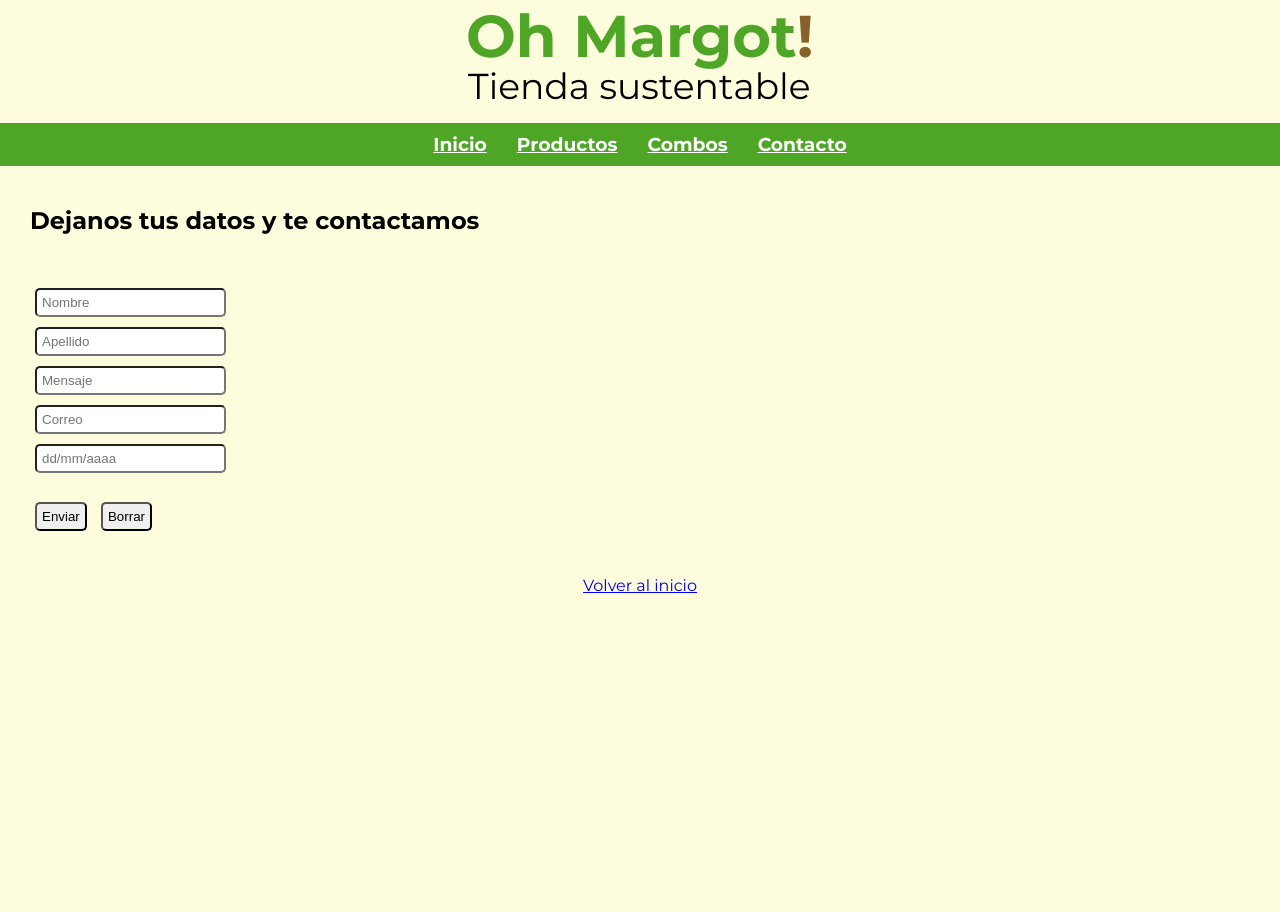
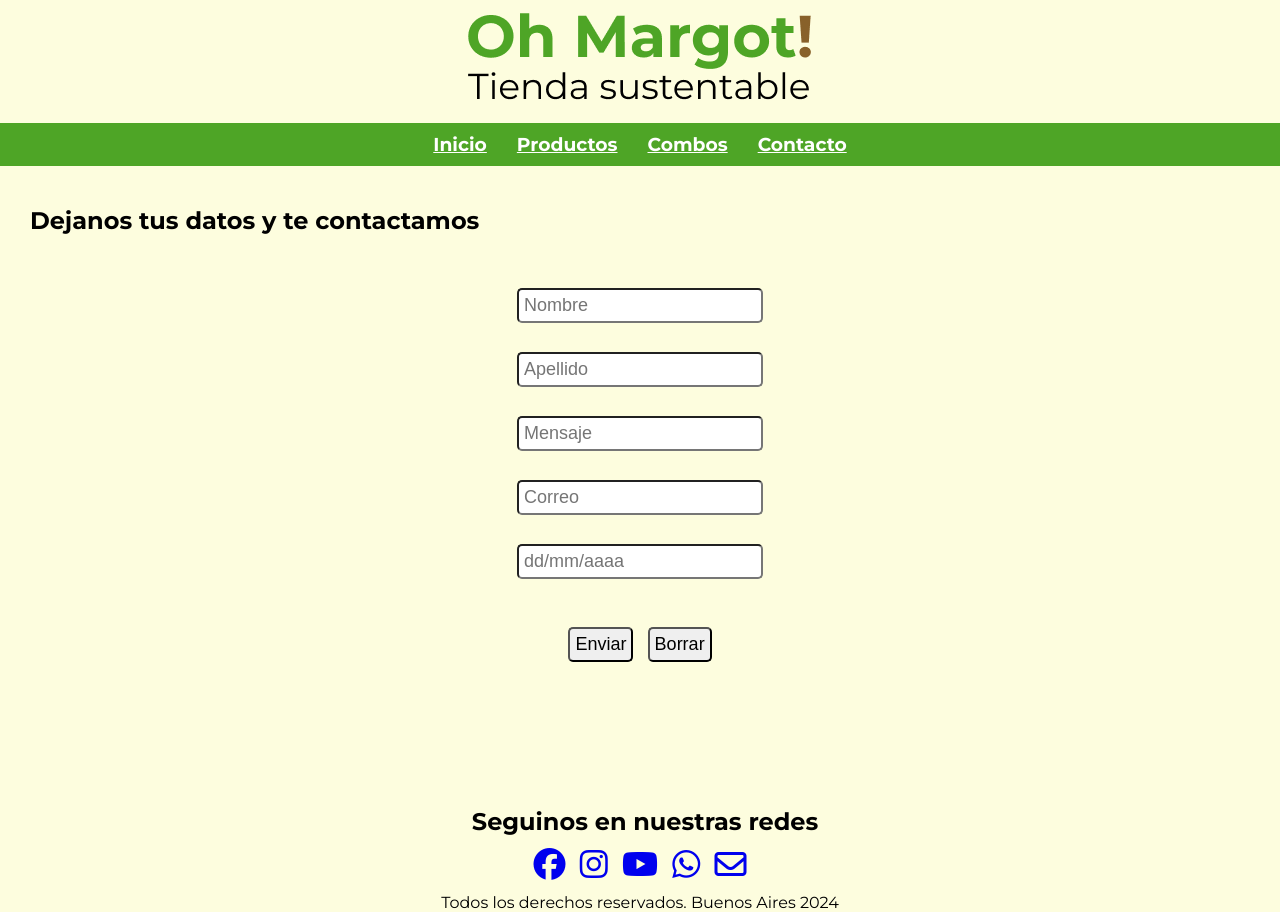
Before and after one commit to alem7486/ohmargot, a plain HTML site: page contacto.html in a window 1280 px wide. Before the commit the page ends 800 px from the top, so only its background shows below. Drawn offline with Linux system fonts and the light colour scheme.

Commit message:
de todo un poco

```diff
--- a/contacto.html
+++ b/contacto.html
@@ -1,7 +1,8 @@
 <!DOCTYPE html>
 <html lang="es">
     <link rel="stylesheet" href="estilos.css">
-    <script src=""></script>
+    <script src="https://kit.fontawesome.com/7609b04d25.js" crossorigin="anonymous"></script>
+
 <head>
     <meta charset="UTF-8">
     <meta name="viewport" content="width=device-width, initial-scale=1.0">
@@ -32,14 +33,27 @@
             <input type="text" placeholder="Mensaje" required> <br>
             <input type="email" placeholder="Correo" required> <br>
             <input type="text" placeholder="dd/mm/aaaa"> <br> <br>
-            <input type="submit" value="Enviar">
-            <input type="reset" value="Borrar">
+
+            <div class="formbuttons">
+                <input type="submit" value="Enviar">
+                <input type="reset" value="Borrar">
+            </div>
         </form>
     </main>
+
+
 </body>
 
 <footer>
-    <a href="index.html">Volver al inicio</a>
-</footer>
+    <ul>
+        <h2>Seguinos en nuestras redes</h2> <br>
+        <li><a clas="logoyt" href="https://www.facebook.com" target="_blank"> <i class="fa-brands fa-facebook fa-2xl"></i></a></li>
+        <li><a class="logoig" href="https://www.instagram.com/" target="_blank"> <i class="fa-brands fa-instagram fa-2xl"></i> </a></li>
+        <li><a clas="logoyt" href="https://www.youtube.com" target="_blank"> <i class="fa-brands fa-youtube fa-2xl"></i></a></li>
+        <li><a clas="logoyt" href="http://web.whatsapp.com" target="_blank"> <i class="fa-brands fa-whatsapp fa-2xl"></i></a></li>
+        <li><a class="logomail" href="mailto:alem7486@gmail.com" target="_blank"> <i class="fa-regular fa-envelope fa-2xl"></a></i></li> <br> <br>
+        <li>Todos los derechos reservados. Buenos Aires 2024</li> <br>
+       </ul>
+   </footer>
 
 </html>
--- a/estilos.css
+++ b/estilos.css
@@ -126,7 +126,7 @@ footer{
     align-items: center;
     justify-content: center;
     text-align: center;
-    margin:20px;
+    margin-top:100px;
 }
 
 /* Contacto */
@@ -146,6 +146,8 @@ form{
     margin: 10px;
     align-items: center;
     justify-content: center;
+    display: flex;
+    flex-direction: column;
 }
 
 .titulo{
@@ -153,9 +155,15 @@ form{
 }
 
 input{
+    font-size: large;
     padding: 5px;
     margin: 5px;
     border-radius: 5px;
+}
+
+.formuttons{
+    display: flex;
+    justify-content: space-between;
 }
 
 /* Tienda */
```
Also changed, not shown: index.html (+1 -2 lines), script.js (added).
